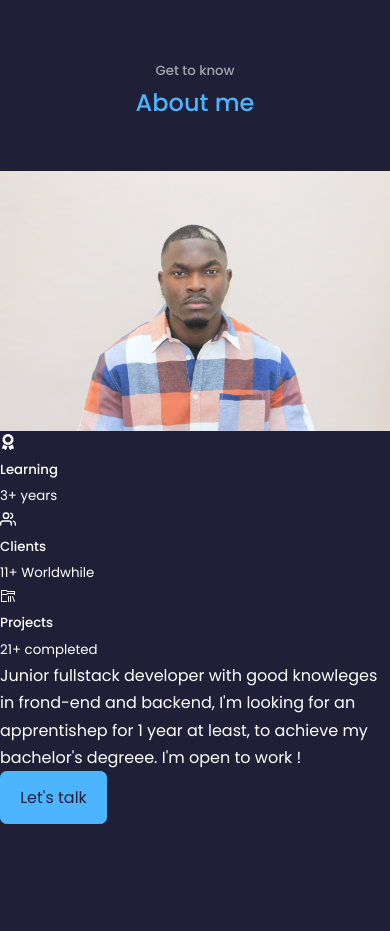
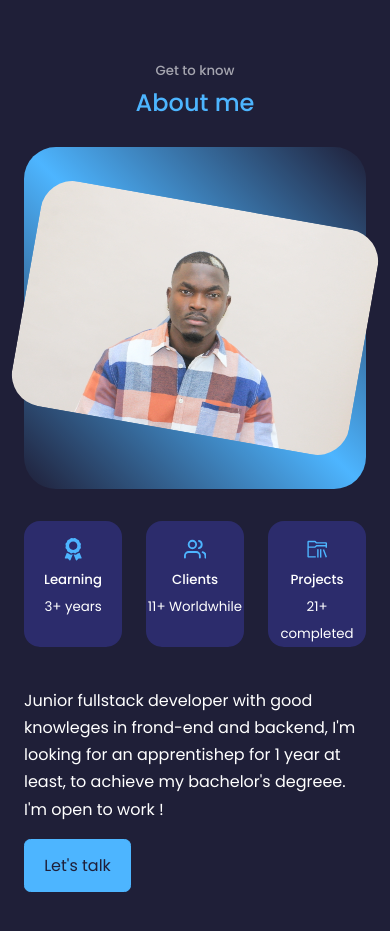
Before and after one commit to DaniOmer/react.js-css-portfolio, a React (Create React App) app: page / in a window 390 px wide. Shown: the part 880-1811 px from the top of the page. Built offline with nearby package versions, Linux system fonts and the light colour scheme.

Commit message:
About style set up

```diff
--- a/src/components/about/about.css
+++ b/src/components/about/about.css
@@ -0,0 +1,118 @@
+.about__container {
+    display: grid;
+    grid-template-columns: 35% 50%;
+    gap: 15%;
+}
+
+.about__me {
+    width: 100%;
+    aspect-ratio: 1/1;
+    border-radius: 2rem;
+    background: linear-gradient(
+        45deg,
+        transparent,
+        var(--color-primary),
+        transparent
+    );
+    display: grid;
+    place-items: center;
+}
+
+.about__me-image {
+    border-radius: 2rem;
+    overflow: hidden;
+    transform: rotate(10deg);
+    transition: var(--transition);
+}
+
+.about__me-image:hover {
+    transform: rotate(0deg);
+}
+
+.about__content {
+    display: flex;
+    flex-direction: column;
+    justify-content: space-between;
+}
+
+.about__cards {
+    display: grid;
+    grid-template-columns: repeat(3, 1fr);
+    gap: 1.5rem
+}
+
+.about__card {
+    background: var(--color-bg-variant);
+    border: 1px solid transparent;
+    border-radius: 1rem;
+    padding: 2rem;
+    text-align: center;
+    transition: var(--transition);
+}
+
+.about__card:hover {
+    background: transparent;
+    border-color: var(--color-primary-variant);
+}
+
+.about__card-icon {
+    color: var(--color-primary);
+    font-size: 1.4rem;
+    margin-top: 1rem;
+}
+
+.about__card-icon h5 {
+    font-size: 0.9rem;
+}
+
+.about__card-icon small {
+    font-size: 0.7rem;
+    color: var(--color-light);
+}
+
+
+
+/******************* MEDIA QUERIES FOR MEDIUM DEVICES *************************/
+@media screen and (max-width: 1024px) {
+    #about h2 {
+        margin-bottom: 0;
+    }
+    #about .btn {
+        margin-top: 1rem;
+    }
+    .about__container {
+        display: flex;
+        flex-direction: column;
+        padding: 1.5rem;
+    }
+    .about__me {
+        width: 50%;
+        margin: 0 auto 2rem auto;
+    }
+    .about__cards {
+        margin-bottom: 2.5rem ;
+    }
+    .about__card {
+        padding: 1rem;
+    }
+}
+
+
+
+/******************* MEDIA QUERIES FOR SMALL DEVICES *************************/
+@media screen and (max-width: 600px) {
+    .about__container {
+        display: flex;
+        flex-direction: column;
+        padding: 1.5rem;
+    }
+    .about__me {
+        width: 100%;
+    }
+    .about__cards {
+        margin-bottom: 2.5rem ;
+    }
+    .about__card {
+        padding: 0;
+    }
+}
```
